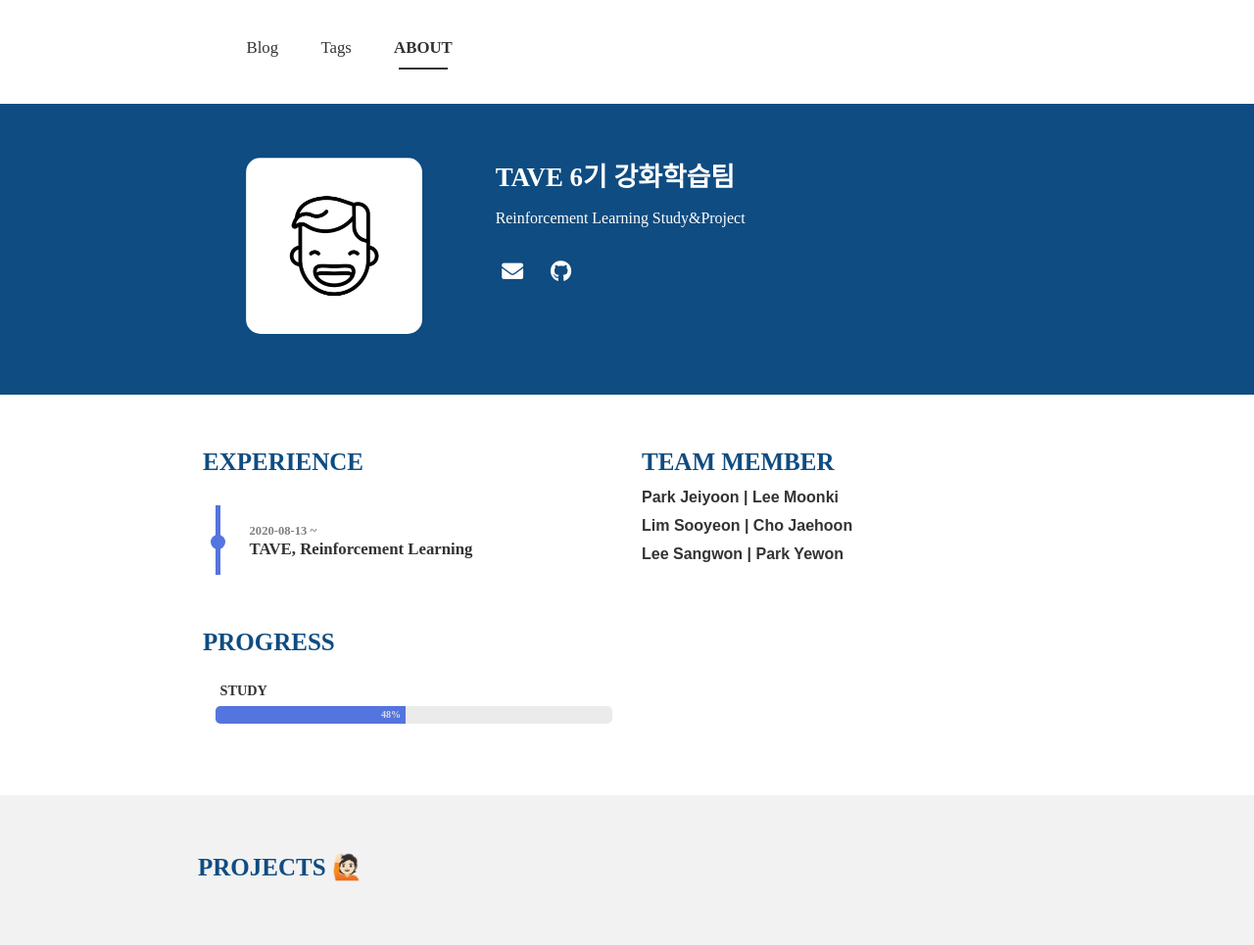
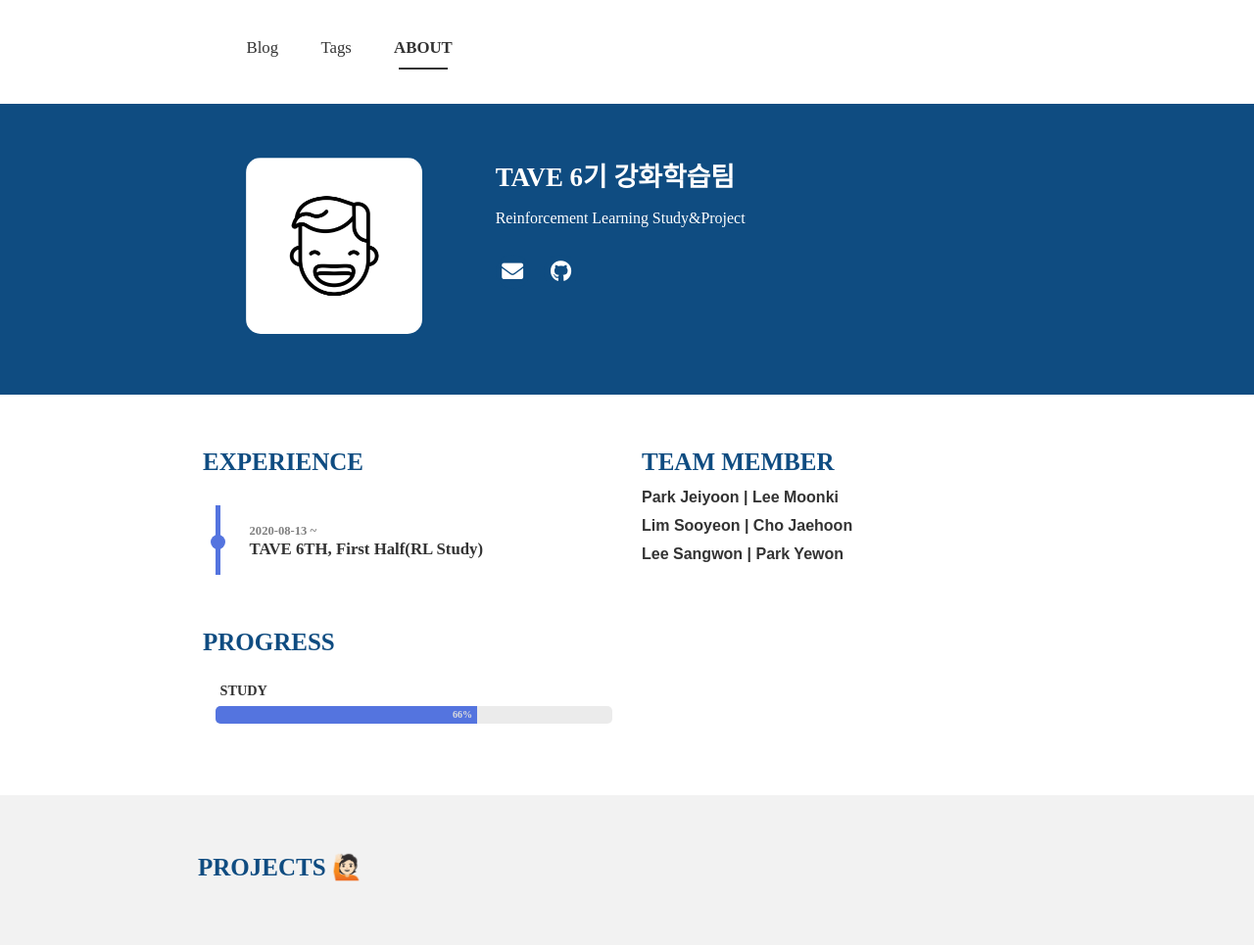
Before and after one commit to TAVE-6th-RLstudy/TAVE-6th-RLstudy.github.io, a Jekyll site: the page built from portfolio.html, in a window 1280 px wide. Shown: the whole page at 98% size. Built offline with Jekyll 4.4.1, drawn with Linux system fonts in a browser that asks for light colours; nearby versions of some CDN libraries; some web fonts are replaced.

Commit message:
edit progress

```diff
--- a/_config.yml
+++ b/_config.yml
@@ -17,10 +17,10 @@ theme_settings:
     experience:
       - start: 2020-08-13
         end:
-        experience: TAVE, Reinforcement Learning
+        experience: TAVE 6TH, First Half(RL Study)
     skills:
       - skill: STUDY
-        value: 48 # Percent value
+        value: 66 # Percent value
     teammember:
       - name1: Park Jeiyoon | Lee Moonki
       - name2: Lim Sooyeon   | Cho Jaehoon
```
